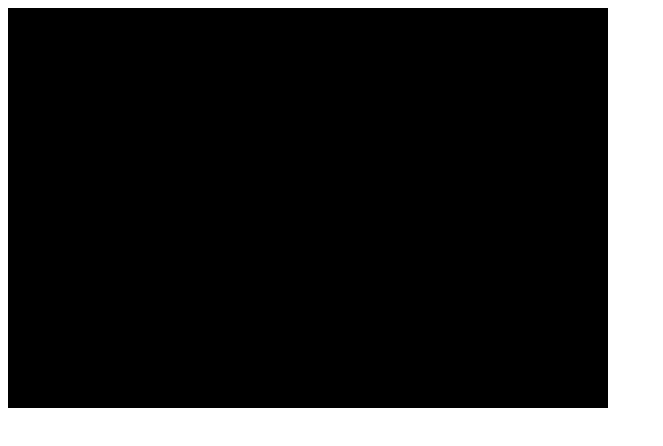
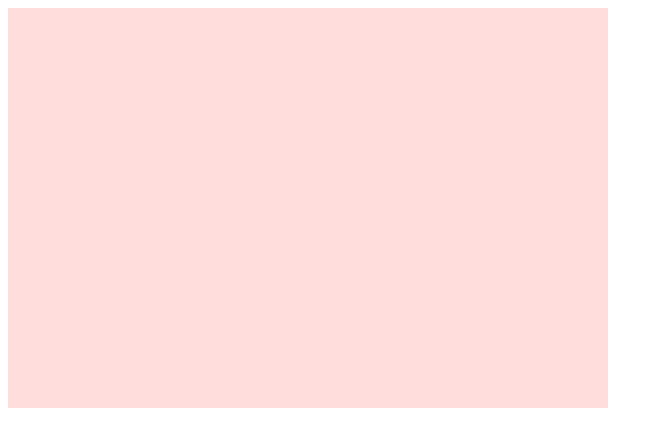
Before and after one commit to dvdcrc89/TheGame, a plain HTML site: page index.html in a window 1280 px wide. Shown: the whole page, without its empty margins (0-663 px from the left). Drawn offline with Linux system fonts and the light colour scheme.

Commit message:
second commit

```diff
--- a/index.html
+++ b/index.html
@@ -1,7 +1,17 @@
 <html>
     <head>
         <script src="phaser/phaser.min.js"></script>
+        <script src="state0.js"></script>
         <script src="state1.js"></script>
+        <script src="state2.js"></script>
+        <script src="state3.js"></script>
+        <script src="state4.js"></script>
+        <script src="state5.js"></script>
+        <script src="state6.js"></script>
+        <script src="state7.js"></script>
+        <script src="state8.js"></script>
+        <script src="state9.js"></script>
+
     </head>
     <body>
             <script src="main.js"></script>
--- a/main.js
+++ b/main.js
@@ -1,4 +1,14 @@
 const game = new Phaser.Game(600,400, Phaser.AUTO);
-console.log(game);
+game.state.add('state0',demo.state0);
 game.state.add('state1',demo.state1);
-game.state.start('state1');
+game.state.add('state2',demo.state2);
+game.state.add('state3',demo.state3);
+game.state.add('state4',demo.state4);
+game.state.add('state5',demo.state5);
+game.state.add('state6',demo.state6);
+game.state.add('state7',demo.state7);
+game.state.add('state8',demo.state8);
+game.state.add('state9',demo.state9);
+
+
+game.state.start('state0');
--- /dev/null
+++ b/state0.js
@@ -0,0 +1,33 @@
+let demo = {};
+demo.state0= function(){};
+demo.state0.prototype = {
+    preload: function(){},
+    create: function(){
+        game.stage.backgroundColor = "#FFDDDD"
+        console.log("state0");
+        enableStateChange();
+
+    },
+    update: function(){}
+};
+
+function changeState(e,stateNum){
+    console.log(e);
+    game.state.start('state'+stateNum);
+}
+function enableStateChange(){
+    addKeyCallback(Phaser.Keyboard.ZERO,changeState,0);
+    addKeyCallback(Phaser.Keyboard.ONE,changeState,1);
+    addKeyCallback(Phaser.Keyboard.TWO,changeState,2);
+    addKeyCallback(Phaser.Keyboard.THREE,changeState,3);
+    addKeyCallback(Phaser.Keyboard.FOUR,changeState,4);
+    addKeyCallback(Phaser.Keyboard.FIVE,changeState,5);
+    addKeyCallback(Phaser.Keyboard.SIX,changeState,6);
+    addKeyCallback(Phaser.Keyboard.SEVEN,changeState,7);
+    addKeyCallback(Phaser.Keyboard.EIGHT,changeState,8);
+    addKeyCallback(Phaser.Keyboard.NINE,changeState,9);
+}
+function addKeyCallback(key,fn,args){
+    game.input.keyboard.addKey(key).onDown.add(fn,null,null,args);
+
+}
--- a/state1.js
+++ b/state1.js
@@ -1,7 +1,10 @@
-let demo = {};
 demo.state1= function(){};
 demo.state1.prototype = {
     preload: function(){},
-    create: function(){},
+    create: function(){
+        game.stage.backgroundColor = "#DDDDDD"
+        console.log("state1");
+        enableStateChange();
+        },
     update: function(){}
 };
--- /dev/null
+++ b/state2.js
@@ -0,0 +1,10 @@
+demo.state2 = function(){};
+demo.state2.prototype = {
+    preload: function(){},
+    create: function(){
+        game.stage.backgroundColor = "#80ff80";
+        console.log("state2");
+        enableStateChange();
+    },
+    update: function(){}
+};
--- /dev/null
+++ b/state3.js
@@ -0,0 +1,10 @@
+demo.state3 = function(){};
+demo.state3.prototype = {
+    preload: function(){},
+    create: function(){
+        game.stage.backgroundColor = "#32ff80";
+        console.log("state3");
+        enableStateChange();
+    },
+    update: function(){}
+};
--- /dev/null
+++ b/state4.js
@@ -0,0 +1,10 @@
+demo.state4 = function(){};
+demo.state4.prototype = {
+    preload: function(){},
+    create: function(){
+        game.stage.backgroundColor = "#808080";
+        console.log("state4");
+        enableStateChange();
+    },
+    update: function(){}
+};
--- /dev/null
+++ b/state5.js
@@ -0,0 +1,10 @@
+demo.state5 = function(){};
+demo.state5.prototype = {
+    preload: function(){},
+    create: function(){
+        game.stage.backgroundColor = "#ffff80";
+        console.log("state5");
+        enableStateChange();
+    },
+    update: function(){}
+};
--- /dev/null
+++ b/state6.js
@@ -0,0 +1,10 @@
+demo.state6 = function(){};
+demo.state6.prototype = {
+    preload: function(){},
+    create: function(){
+        game.stage.backgroundColor = "#ffffff";
+        console.log("state6");
+        enableStateChange();
+    },
+    update: function(){}
+};
--- /dev/null
+++ b/state7.js
@@ -0,0 +1,10 @@
+demo.state7 = function(){};
+demo.state7.prototype = {
+    preload: function(){},
+    create: function(){
+        game.stage.backgroundColor = "#606020";
+        console.log("state7");
+        enableStateChange();
+    },
+    update: function(){}
+};
--- /dev/null
+++ b/state8.js
@@ -0,0 +1,10 @@
+demo.state8 = function(){};
+demo.state8.prototype = {
+    preload: function(){},
+    create: function(){
+        game.stage.backgroundColor = "#000000";
+        console.log("state8");
+        enableStateChange();
+    },
+    update: function(){}
+};
--- /dev/null
+++ b/state9.js
@@ -0,0 +1,10 @@
+demo.state9= function(){};
+demo.state9.prototype = {
+    preload: function(){},
+    create: function(){
+        game.stage.backgroundColor = "#801010";
+        console.log("state9");
+        enableStateChange();
+    },
+    update: function(){}
+};
```
